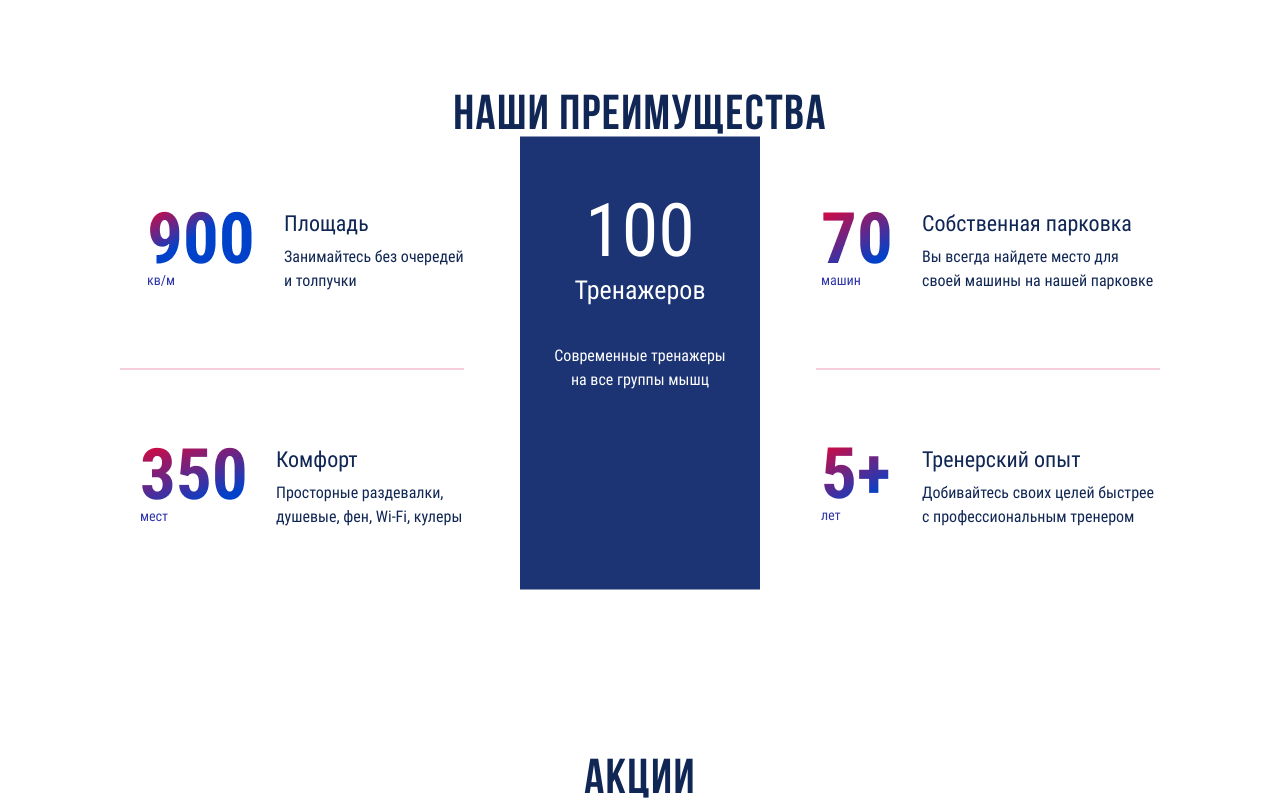
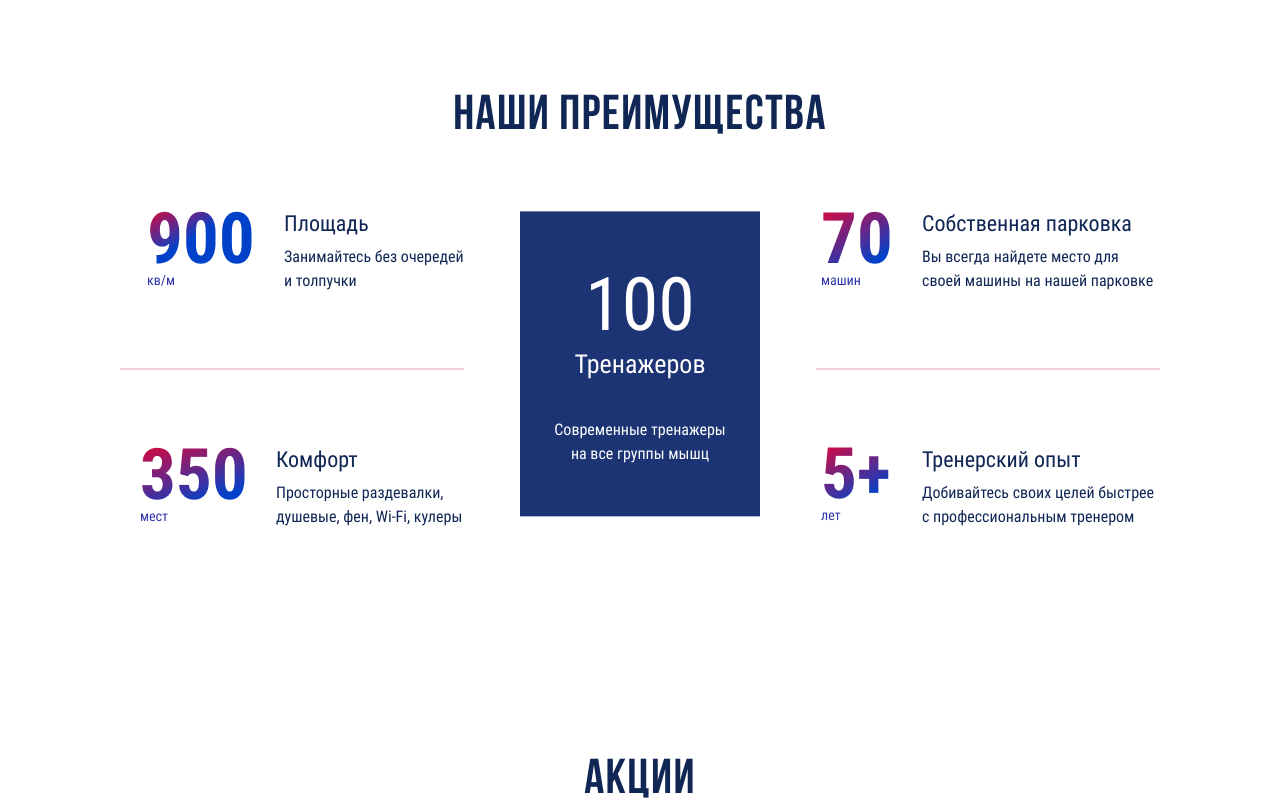
Before and after one commit to Proxa-prog/fitness, a website built with webpack: page source/index.html in a window 1280 px wide. Shown: the part 3640-4448 px from the top of the page. Built offline with nearby package versions, Linux system fonts and the light colour scheme; files whose address does not match are found by name.

Commit message:
промежуточный коммит 2

```diff
--- a/source/sass/blocks/advantages.scss
+++ b/source/sass/blocks/advantages.scss
@@ -255,6 +255,7 @@
 .advantages__content-wrapper {
   margin: 0 auto;
   max-width: 1040px;
+  position: relative;
 
   @include vp-767 {
     display: flex;
@@ -292,13 +293,13 @@
 
 .advantages__middle-block {
   position: absolute;
-  top: 60%;
+  top: 49%;
   left: 50%;
   transform: translate(-50%, -50%);
   padding: 36px 34px;
   background: $color-resolution-blue;
   width: 240px;
-  height: 100%;
+  height: 86%;
   color: $color-default-white;
 
   .advantages__middle-block-number {
--- a/source/sass/blocks/contacts.scss
+++ b/source/sass/blocks/contacts.scss
@@ -126,7 +126,7 @@
   }
 
   address {
-    font-style: normal
+    font-style: normal;
   }
 
   .contacts__address-text {
```
Also changed, not shown: build/css/style.css, build/css/style.min.css, 1 other file.
